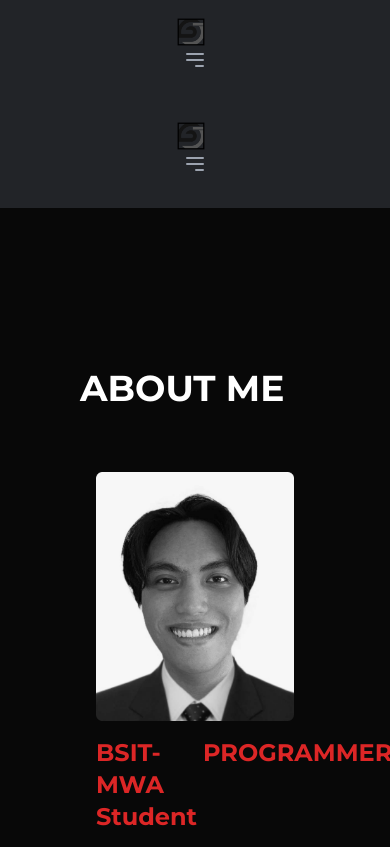
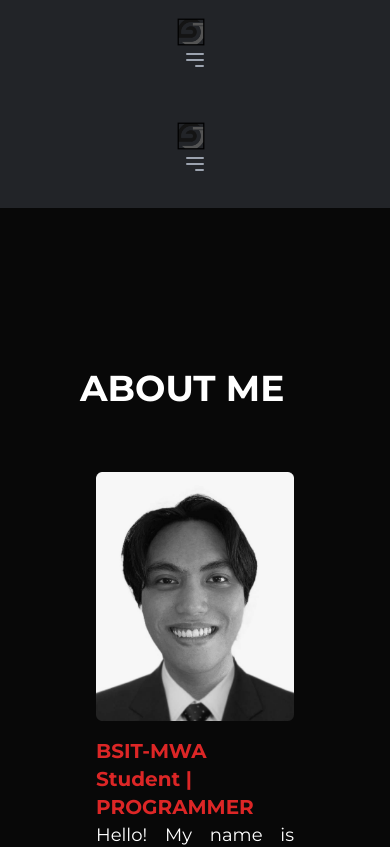
Before and after one commit to jerichogipoleo/MyPortfolio, a React (Vite) app: page /about in a window 390 px wide. Shown: the top 847 px of the page. Built offline with nearby package versions, Linux system fonts and the light colour scheme.

Commit message:
fix responsive

```diff
--- a/src/components/about.jsx
+++ b/src/components/about.jsx
@@ -136,15 +136,9 @@ const About = () => {
               />
             </div>
             <div className="md:w-2/3 md:pl-4">
-              <div className="grid grid-cols-2 justify-center gap-4 mb-10">
-                <div className="text-2xl md:text-3xl lg:text-4xl font-bold text-red-600">
-                  {/* {leftText}| */}
-                  BSIT-MWA Student
-                </div>
-                <div className="text-2xl md:text-3xl lg:text-4xl font-bold text-red-600">
-                  {/* {rightText}| */}
-                  PROGRAMMER
-                </div>
+              <div className="text-xl sm:text-2xl md:text-3xl lg:text-4xl font-bold text-red-600">
+                {/* {leftText}| */}
+                BSIT-MWA Student | PROGRAMMER
               </div>
 
               <p className="text-lg mb-4  text-justify">
--- a/src/components/home.jsx
+++ b/src/components/home.jsx
@@ -81,7 +81,7 @@ const Home = () => {
             <br /> based in MANILA, PHILIPPINES
           </h2>
 
-          <hr className="my-8 w-80 border-t-2 border-red-600  lg:ml-20" />
+          <hr className="my-8 w-full border-t-2 border-red-600 sm:w-3/4 md:w-2/3 lg:w-80 lg:ml-20" />
 
           <ul className="list-none flex items-center space-x-6 md:space-x-12 lg:ml-20">
             <li>
--- a/src/components/landing.jsx
+++ b/src/components/landing.jsx
@@ -41,7 +41,7 @@ const Landing = () => {
             <br /> based in MANILA, PHILIPPINES
           </h2>
 
-          <hr className="my-8 w-80 border-t-2 border-red-600  lg:ml-20" />
+          <hr className="my-8 w-full border-t-2 border-red-600 sm:w-3/4 md:w-2/3 lg:w-80 lg:ml-20" />
 
           <ul className="list-none flex items-center space-x-6 md:space-x-12 lg:ml-20">
             <li>
```
